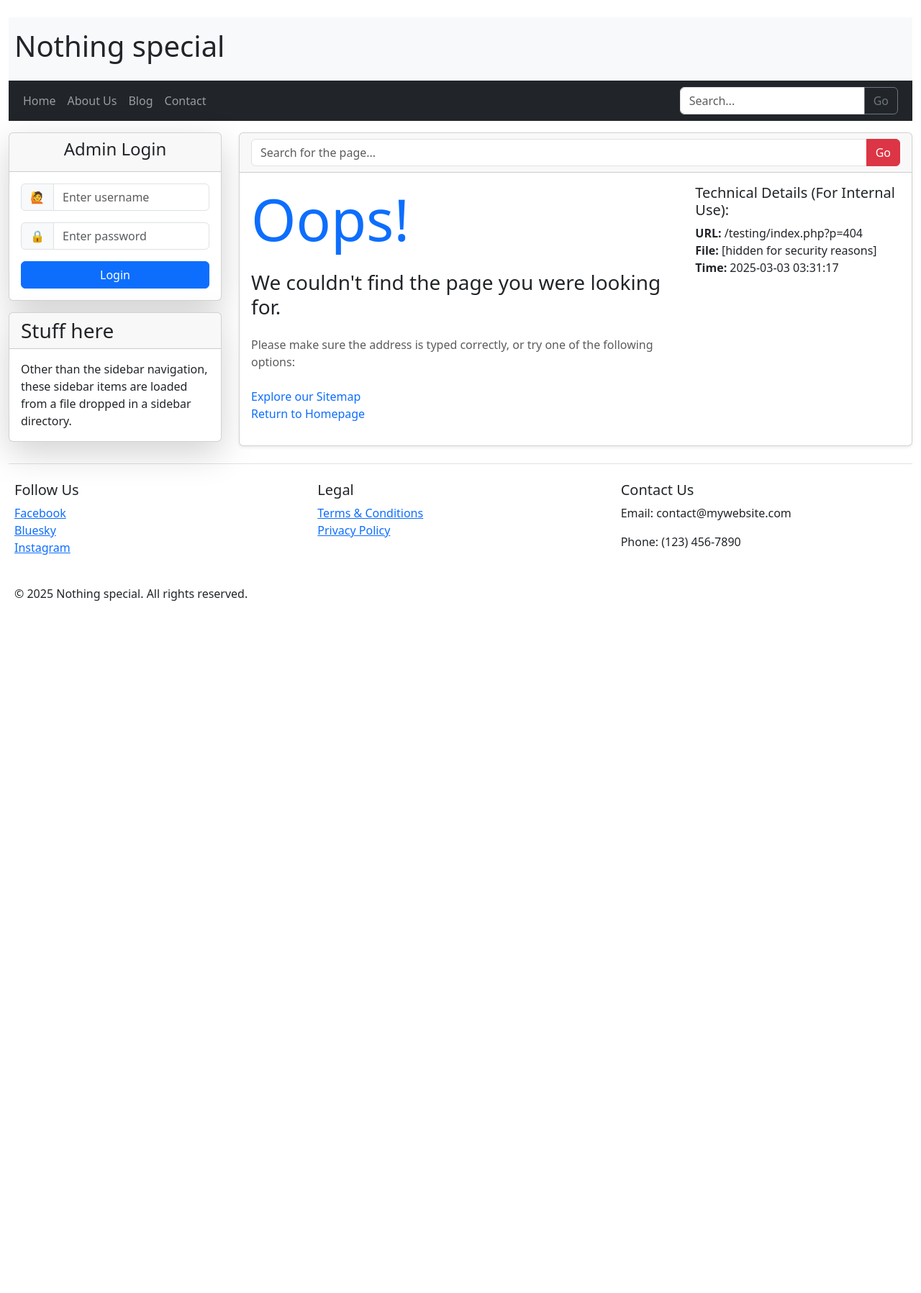
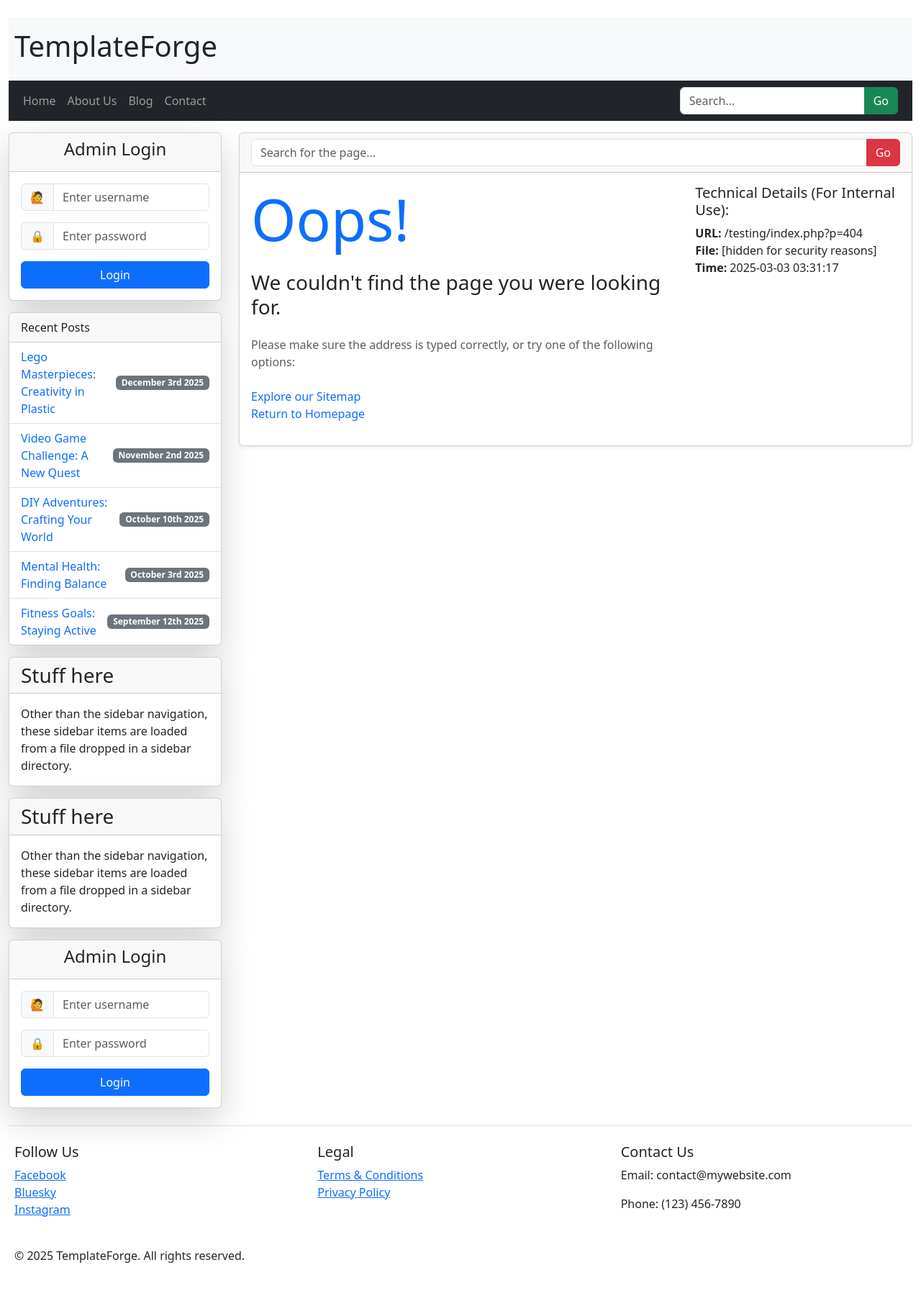
Before and after one commit to RunicMourning/TemplateForge, a PHP site: the page made by index.php in a window 1280 px wide. Shown: the whole page at 72% size. Before the commit the page ends 835 px from the top, so only its background shows below. Run offline with PHP 8.4, Linux system fonts and the light colour scheme; some web fonts are replaced.

Commit message:
Improvements

```diff
--- a/config/config.php
+++ b/config/config.php
@@ -6,7 +6,7 @@ error_reporting(E_ALL);
 
 // Define the title of the website.
 // This variable can be used in the HTML <title> tag or header sections to represent your site's title.
-$siteTitle = "Nothing special";
+$siteTitle = "TemplateForge";
 
 // Define the name of the website.
 // This value may be displayed in branding elements, such as logos or site headers.
--- a/pages/404.php
+++ b/pages/404.php
@@ -29,7 +29,7 @@ $pageTitle = '404';
 </p>
 
 <ul class="list-unstyled">
-    <li><a href="/" class="text-decoration-none text-primary">Explore our Sitemap</a></li>
+    <li><a href="sitemap.html" class="text-decoration-none text-primary">Explore our Sitemap</a></li>
     <li><a href="index.html" class="text-decoration-none text-primary">Return to Homepage</a></li>
 </ul>
                         </div>
--- a/pages/blog.php
+++ b/pages/blog.php
@@ -2,6 +2,7 @@
 // pages/blog.php
 
 echo generateBreadcrumbs();
+$pageTitle = "Blog";
 
 // Define the directory where blog post files are stored.
 $blogPostsDir = __DIR__ . '/../blog_posts/';
--- /dev/null
+++ b/sidebars/01-posts.php
@@ -0,0 +1,64 @@
+<?php
+// sidebars/recent_posts.php
+
+// Define the blog posts directory relative to this file.
+$blogPostsDir = __DIR__ . '/../blog_posts/';
+
+// Retrieve all PHP files in the blog posts directory.
+$postFiles = glob($blogPostsDir . '*.php');
+$blogPosts = [];
+
+foreach ($postFiles as $file) {
+    // Start output buffering to capture the content without direct output.
+    ob_start();
+    include $file;
+    ob_end_clean();
+
+    // Check if the blog post file defined the required variables.
+    if (isset($postTitle, $postTimestamp)) {
+        // Derive a slug from the filename (without the .php extension).
+        $slug = basename($file, '.php');
+
+        $blogPosts[] = [
+            'slug'      => $slug,
+            'title'     => $postTitle,
+            'timestamp' => $postTimestamp,
+        ];
+    }
+    // Unset these variables to avoid interference with subsequent iterations.
+    unset($postTitle, $postTimestamp);
+}
+
+// Sort the blog posts by timestamp in descending order (newest first).
+usort($blogPosts, function($a, $b) {
+    return strcmp($b['timestamp'], $a['timestamp']);
+});
+
+// Limit the list to the 5 most recent posts.
+$recentPosts = array_slice($blogPosts, 0, 5);
+?>
+
+
+    <div class="card shadow-lg mt-3">
+        <div class="card-header">
+            Recent Posts
+        </div>
+        <ul class="list-group list-group-flush">
+            <?php if (!empty($recentPosts)) : ?>
+                <?php foreach ($recentPosts as $post) : ?>
+                    <li class="list-group-item">
+                        <div class="d-flex justify-content-between align-items-center">
+                            <a href="blog-<?php echo urlencode($post['slug']); ?>.html" class="text-decoration-none">
+                                <?php echo htmlspecialchars($post['title']); ?>
+                            </a>
+                            <span class="badge bg-secondary">
+                                <?php echo date('F jS Y', strtotime($post['timestamp'])); ?>
+                            </span>
+                        </div>
+                    </li>
+                <?php endforeach; ?>
+            <?php else: ?>
+                <li class="list-group-item">No posts found.</li>
+            <?php endif; ?>
+        </ul>
+    </div>
--- /dev/null
+++ b/sidebars/02-random.php
@@ -0,0 +1,6 @@
+  <div class="card shadow-lg mt-3">
+      <h3 class="card-header">Stuff here</h3>
+    <div class="card-body">
+      <p class="card-text">Other than the sidebar navigation, these sidebar items are loaded from a file dropped in a sidebar directory.</p>
+    </div>
+  </div>
--- /dev/null
+++ b/sidebars/03-login.php
@@ -0,0 +1,27 @@
+  <div class="card shadow-lg mt-3">
+    <div class="card-header text-center">
+      <h4>Admin Login</h4>
+    </div>
+    <div class="card-body">
+      <form method="post" action="admin/">
+        <!-- Username Input Group -->
+        <div class="mb-3">
+          <div class="input-group">
+            <span class="input-group-text" id="username-addon">🙋</span>
+            <input type="text" class="form-control" id="username" name="username" placeholder="Enter username" required aria-describedby="username-addon">
+          </div>
+        </div>
+        <!-- Password Input Group -->
+        <div class="mb-3">
+          <div class="input-group">
+            <span class="input-group-text" id="password-addon">🔒</span>
+            <input type="password" class="form-control" id="password" name="password" placeholder="Enter password" required aria-describedby="password-addon">
+          </div>
+        </div>
+        <!-- Submit Button -->
+        <div class="d-grid">
+          <button type="submit" class="btn btn-primary">Login</button>
+        </div>
+      </form>
+    </div>
+  </div>
--- a/templates/main_template.php
+++ b/templates/main_template.php
@@ -36,7 +36,7 @@ if (!empty($headerIncludes)) {
 <div class="w-auto mx-2">
     <form class="input-group" action="search.html" method="GET">
         <input type="text" class="form-control" name="q" placeholder="Search..." aria-label="Search" aria-describedby="button-addon2">
-        <button class="btn btn-outline-secondary" type="submit" id="button-addon2">Go</button>
+        <button class="btn btn-success" type="submit" id="button-addon2">Go</button>
     </form></div>
             </div>
         </div>
```
Also changed, not shown: pages/search.php (+20 -7 lines), pages/sitemap.php (added, +77 -0 lines).
